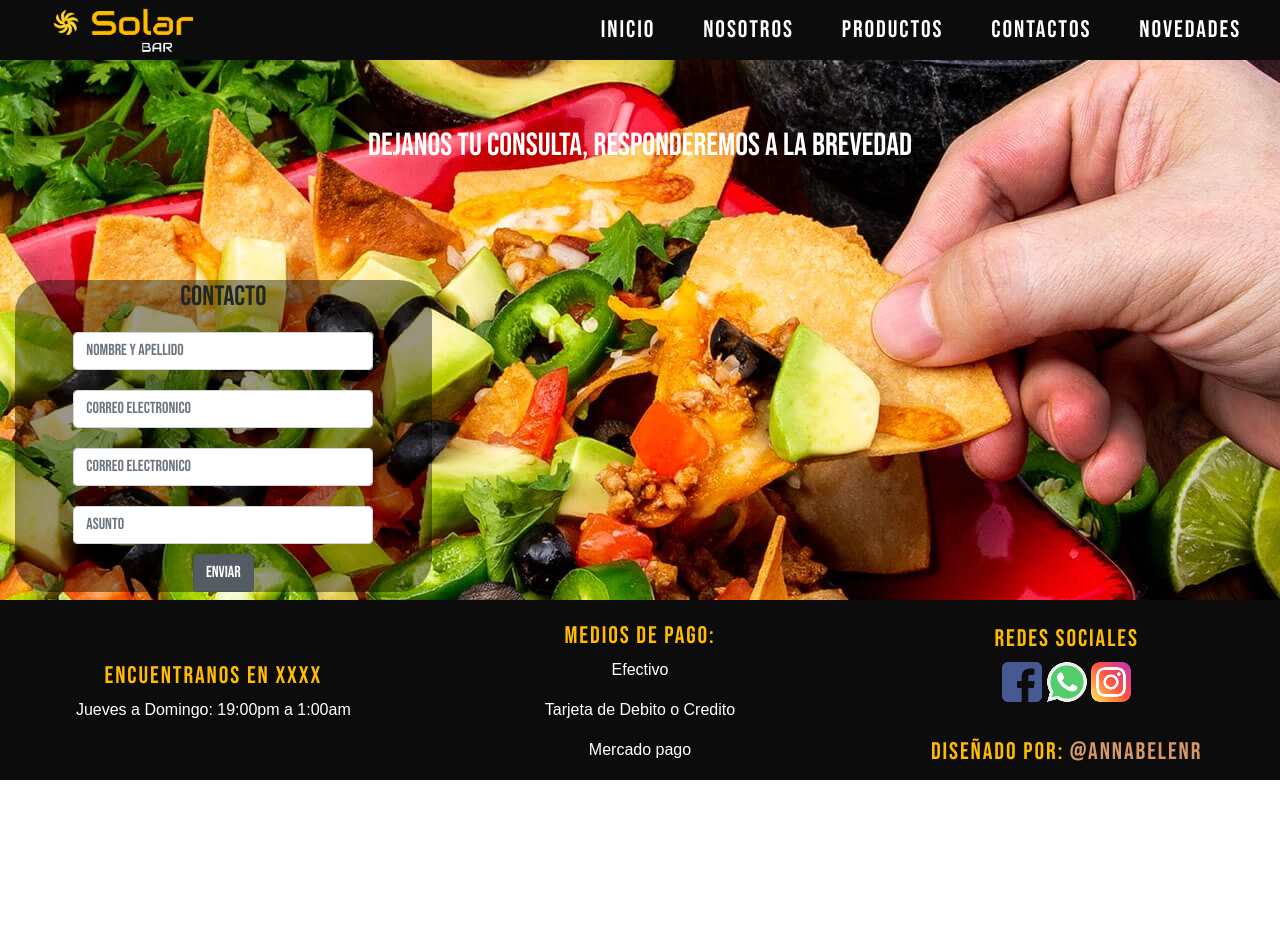
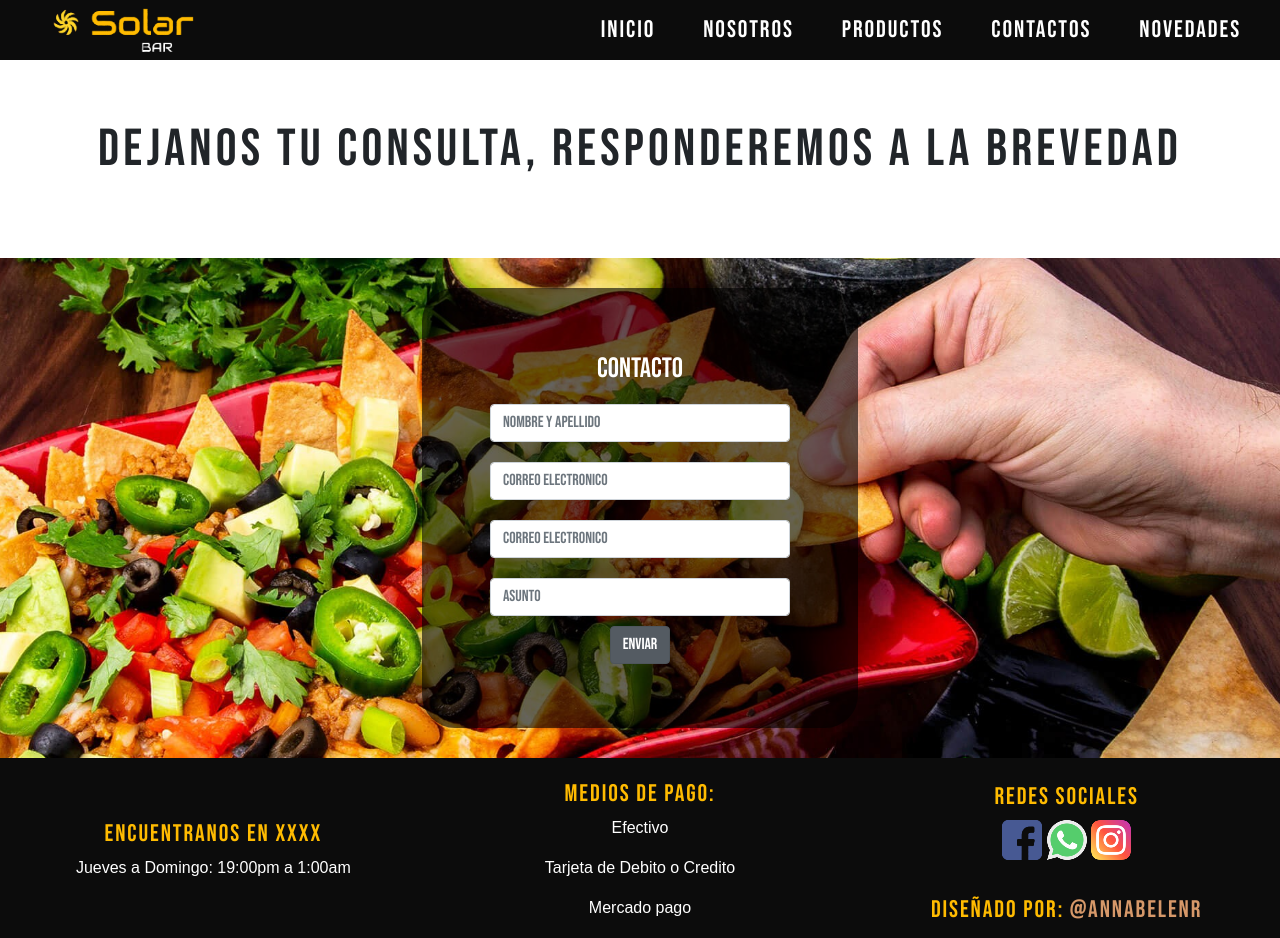
Before and after one commit to AnnaB-Ace/Proyecto4-Anna, a website: page pages/contacto.html in a window 1280 px wide. Before the commit the page ends 800 px from the top, so only its background shows below. Drawn offline with nearby package versions, Linux system fonts and the light colour scheme; a web font is replaced by a local one.

Commit message:
modificaciones

```diff
--- a/pages/contacto.html
+++ b/pages/contacto.html
@@ -80,16 +80,20 @@
     </div>
     <!-- cierre Navbar -->
     <!-- comienzo banner -->
-    <div class="container-fluid image5">
+    <div class="container-fluid">
       <div class="row">
         <!-- <div class="col-lg-12 col-xs-12 div1 general">
           <div id="paralaxx"></div>
         </div> -->
-        <div class="col-lg-12 col-xs-12 espacio">
+        <div class="col-lg-12 col-xs-12 espacio Titulo-slider">
           <div class="Titulo__contacto"><h2>Dejanos tu consulta, responderemos a la brevedad</h2></div>
         </div>
         </div>
-        <div class="col-lg-4 col-xs-12"></div>
+      </div>
+
+
+      <div class="row image5">
+        <div class="col-lg-4 col-xs-12 "></div>
         <div class="col-lg-4 col-xs-12 Contacto">
           <h3>Contacto</h3>
           <form>
@@ -134,9 +138,7 @@
             </div>
           </form>
         </div>
-        <div class="col-lg-4 col-xs-12 containercontacto"></div>
-
-
+        <div class="col-lg-4 col-xs-12 "></div>
       </div>
     </div>
     <!-- Fin de banner-->
--- a/scss/style.scss
+++ b/scss/style.scss
@@ -366,8 +366,7 @@ $colorNegro: #0c0c0c;
 //     }
 //   }
 // }
-
-.Titulo-contacto {
+.Titulo-slider {
   h2 {
     display: block;
     font-size: 40px;
@@ -378,14 +377,24 @@ $colorNegro: #0c0c0c;
     align-items: center;
     justify-content: center;
     font-size: 52px !important;
-    color: white;
+    letter-spacing: 0.08em;
     height: 200px;
-    @media (max-width: 414px) {
-      font-size: 30px;
+
+    @media (max-width: 946px) {
+      font-size: 42px !important;
+      margin: auto !important;
       text-align: center;
+    }
+    @media (max-width: 375px) {
+      font-size: 30px !important;
+      margin: auto !important;
+      margin-top: 30px !important;
+      text-align: center;
+      height: 180px;
     }
   }
 }
+
 .Contacto {
   // position: absolute;
   // top: 30%;
@@ -408,13 +417,17 @@ $colorNegro: #0c0c0c;
   margin-top: 30px;
   margin-bottom: 30px;
   border-radius: 33px;
-  background: rgba(0, 0, 0, 0.4);
+  background: rgba(0, 0, 0, 0.6);
   margin: 20 auto;
   text-align: center;
   display: flex;
   justify-content: center;
   align-items: center;
   flex-direction: column;
+  h3 {
+    color: white !important;
+  }
+
   .Contacto_formulario {
     width: 300px;
     margin: 10px auto;
@@ -423,9 +436,7 @@ $colorNegro: #0c0c0c;
     }
   }
 }
-.containercontacto {
-  background-color: green !important;
-}
+
 //   h3 {
 //     display: block;
 //     color: white;
@@ -732,9 +743,9 @@ $colorNegro: #0c0c0c;
   -moz-background-size: cover;
   -o-background-size: cover;
   background-size: cover;
-  height: 600px;
+  height: 500px !important;
 
   @media (max-width: 375px) {
-    height: 220px !important;
+    height: 400px !important;
   }
 }
```
Also changed, not shown: pages/productos.html (+1 -38 lines), css/style.css.
